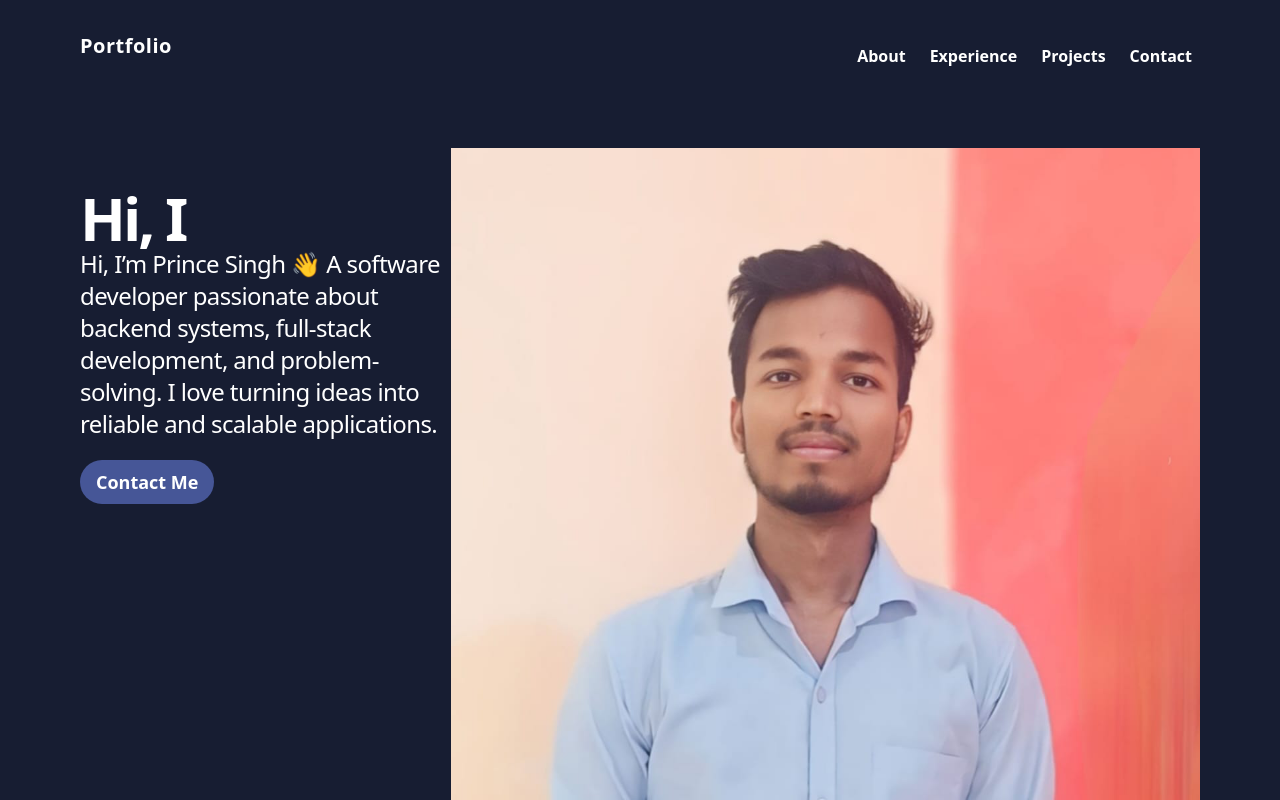
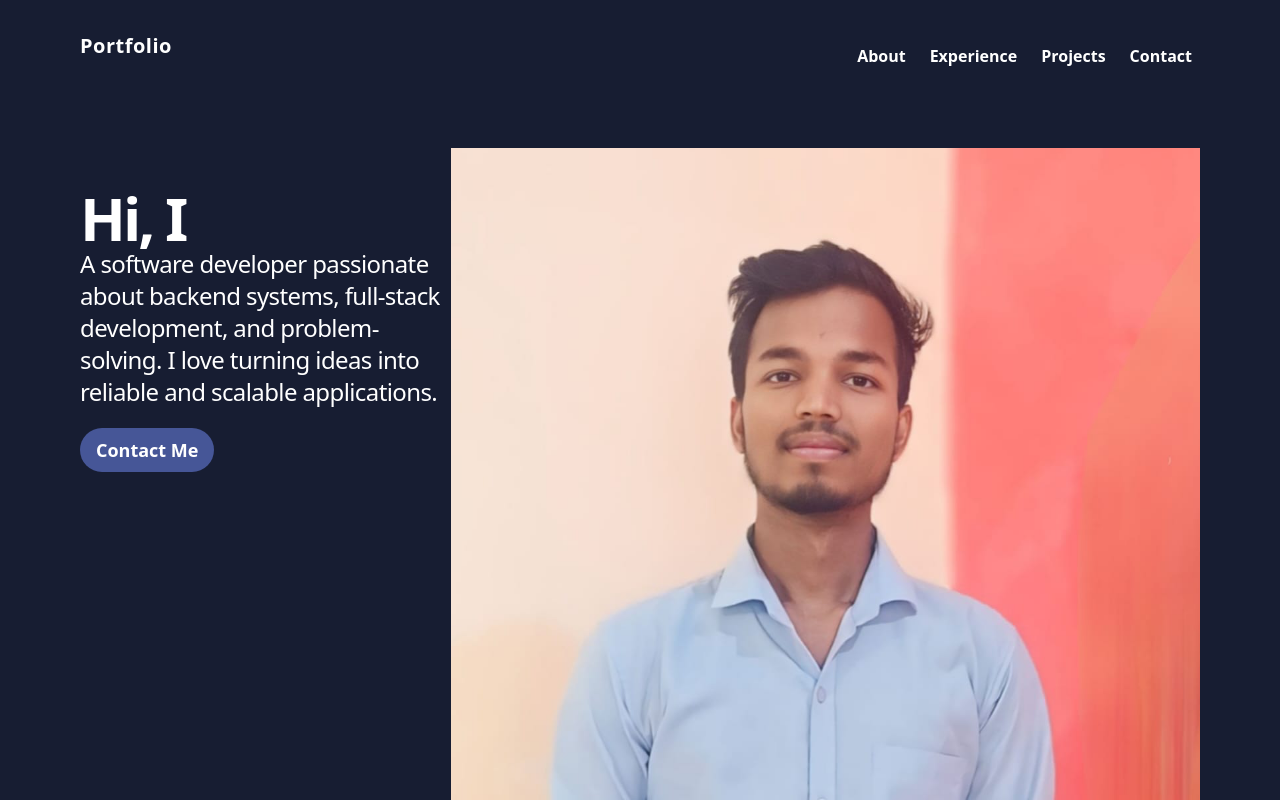
Before and after one commit to PrinceSingh786/Portfolio01, a React (Vite) app: page / in a window 1280 px wide. Shown: the top 800 px of the page. Built offline with nearby package versions, Linux system fonts and the light colour scheme.

Commit message:
Revise introduction in Home component
Updated introduction text to provide a brief overview of skills and interests.

```diff
--- a/src/Components/Home/Home.jsx
+++ b/src/Components/Home/Home.jsx
@@ -10,7 +10,7 @@ const Home = () => {
           <TextChange />
         </h1>
         <p className="text-sm md:text-2xl tracking-tight ">
-         Hi, I’m Prince Singh 👋
+
 A software developer passionate about backend systems, full-stack development, and problem-solving. I love turning ideas into reliable and scalable applications.
         </p>
        <a href="mailto:yourname@gmail.com">
```
